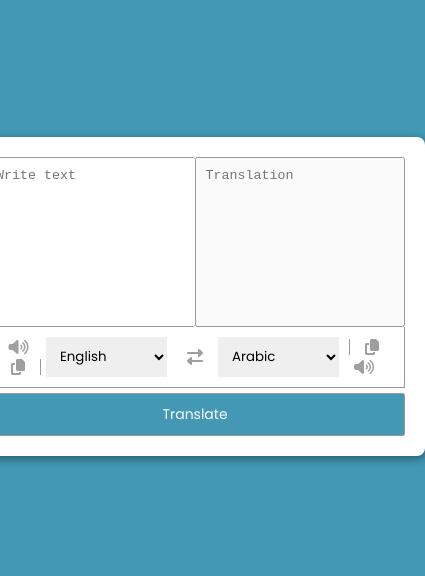
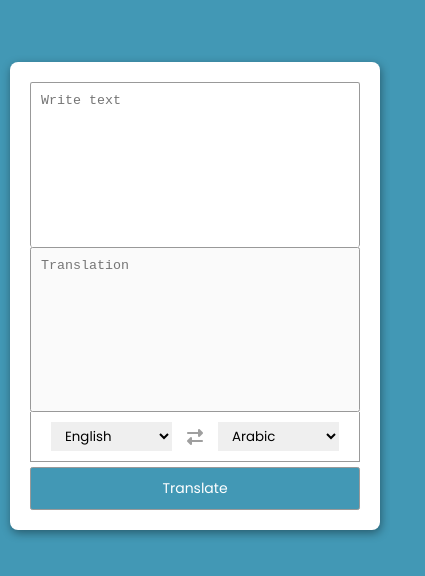
Before and after one commit to simogoodia/Translator-app-with-ReactJS, a React (Create React App) app: page / in a window 390 px wide. Shown: the part 126-702 px from the top of the page, 425 px wide, since content can reach past the window. Built offline with nearby package versions, Linux system fonts and the light colour scheme.

Commit message:
Translator App

```diff
--- a/src/components/translatorApp/translatorApp.css
+++ b/src/components/translatorApp/translatorApp.css
@@ -1,3 +1,21 @@
+@import url('https://fonts.googleapis.com/css?family=Poppins&display=swap');
+* {
+  box-sizing: border-box;
+  margin: 0;
+  padding: 0;
+}
+body {
+  display: flex;
+  justify-content: center;
+  align-items: center;
+  min-height: 100vh;
+  background-color: #4298b5;
+  font-family: -apple-system, BlinkMacSystemFont, 'Poppins', 'Roboto', 'Oxygen',
+    'Ubuntu', 'Cantarell', 'Fira Sans', 'Droid Sans', 'Helvetica Neue',
+    sans-serif;
+  -webkit-font-smoothing: antialiased;
+  -moz-osx-font-smoothing: grayscale;
+}
 .translator-app {
     background-color: #fff;
     box-shadow: 1px 3px 10px rgba(0, 0, 0, 0.4);
@@ -7,6 +25,16 @@
 .textarea {
     display: flex;
     width: 100%;
+}
+@media (max-width: 767px) {
+  .textarea {
+    flex-direction: column;
+    height: 330px;
+  }
+  .textarea textarea:first-of-type {
+    border-right: 1px solid #999;
+    border-bottom: none;
+  }
 }
 
 .textarea textarea {
@@ -27,9 +55,11 @@
     border-radius: 30px;
     background-color: #9f9f9f;
 }
-
-.textarea textarea:first-of-type {
+@media (min-width: 768px) {
+  .textarea textarea:first-of-type {
     border-right: none;
+    border-bottom: 1px solid #999;
+ }
 }
 
 .controls {
@@ -51,6 +81,12 @@
     transition: all .4s ease;
     cursor: pointer;
     margin-right: 15px;
+}
+@media (max-width: 767px) {
+  .controls .from i,
+  .controls .to i {
+    display: none;
+  }
 }
 
 .controls .from i:last-child {
@@ -76,7 +112,14 @@
     margin-left: -10px;
     font-family: 'Poppins', 'Gill Sans MT', Calibri, 'Trebuchet MS', sans-serif;
 }
-
+@media (max-width: 767px) {
+  .controls .from select {
+    margin-left: 10px;
+  }
+  .controls .exchange i {
+    margin-left: 15px;
+  }
+}
 .controls .to select {
     border: 0;
     margin-right: 10px;
```
